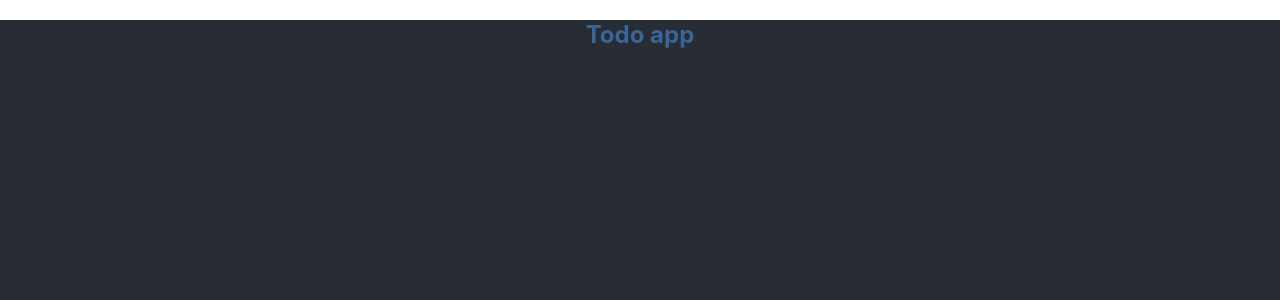
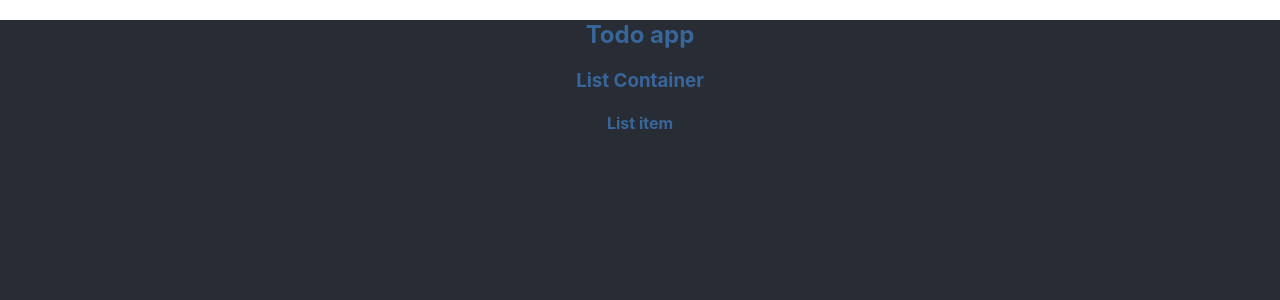
Before and after one commit to tothricsaj/todo-list__typescript, a React (Create React App) app: page / in a window 1280 px wide. Shown: the top 300 px of the page. Built offline with nearby package versions, Linux system fonts and the light colour scheme.

Commit message:
(feature): added ListComponent and ListItem

```diff
--- a/src/App.tsx
+++ b/src/App.tsx
@@ -1,5 +1,8 @@
 import React from 'react';
+
 import ErrorBoundary from './ErrorBoundary/ErrorBoundary'
+import ListContainer from './components/ListContainer/ListContainer'
+
 import './App.css';
 
 function App() {
@@ -7,6 +10,7 @@ function App() {
     <ErrorBoundary>
       <div className="App">
         <h2>Todo app</h2>
+        <ListContainer />
       </div>
     </ErrorBoundary>
   );
--- /dev/null
+++ b/src/components/ListContainer/ListContainer.tsx
@@ -0,0 +1,14 @@
+import React from 'react'
+
+import ListItem from '../ListItem/ListItem'
+
+const listContainer = (props: any) => {
+  return (
+    <div>
+      <h3>List Container</h3>
+      <ListItem />
+    </div>
+  )
+}
+
+export default listContainer
--- /dev/null
+++ b/src/components/ListItem/ListItem.tsx
@@ -0,0 +1,11 @@
+import React from 'react'
+
+const listItem = (props: any) => {
+  return (
+    <div>
+      <h4>List item</h4>
+    </div>
+  )
+}
+
+export default listItem
```
Also changed, not shown: src/components/ListContainer/ListContainer.css (added), src/components/ListItem/ListItem.css (added).
